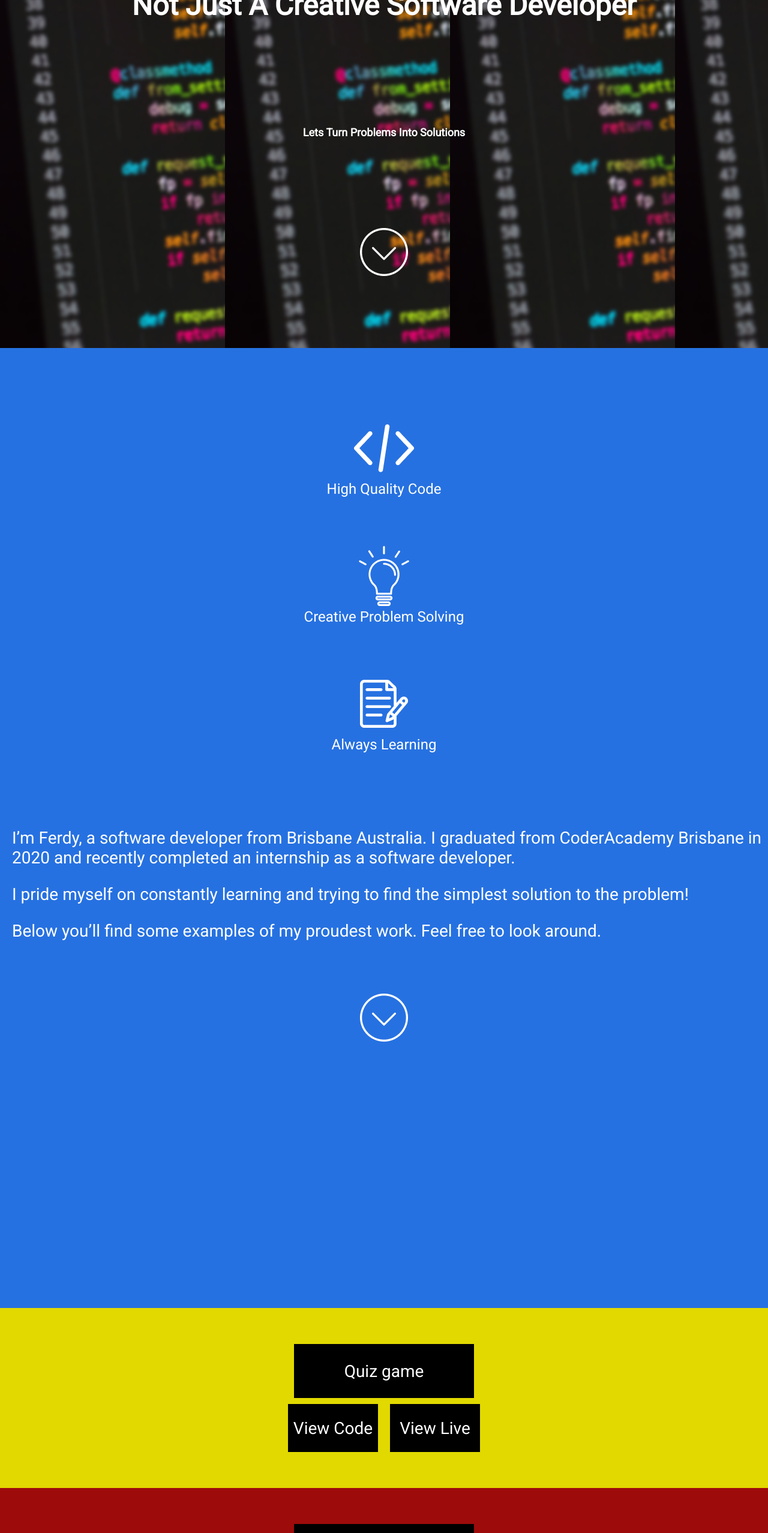
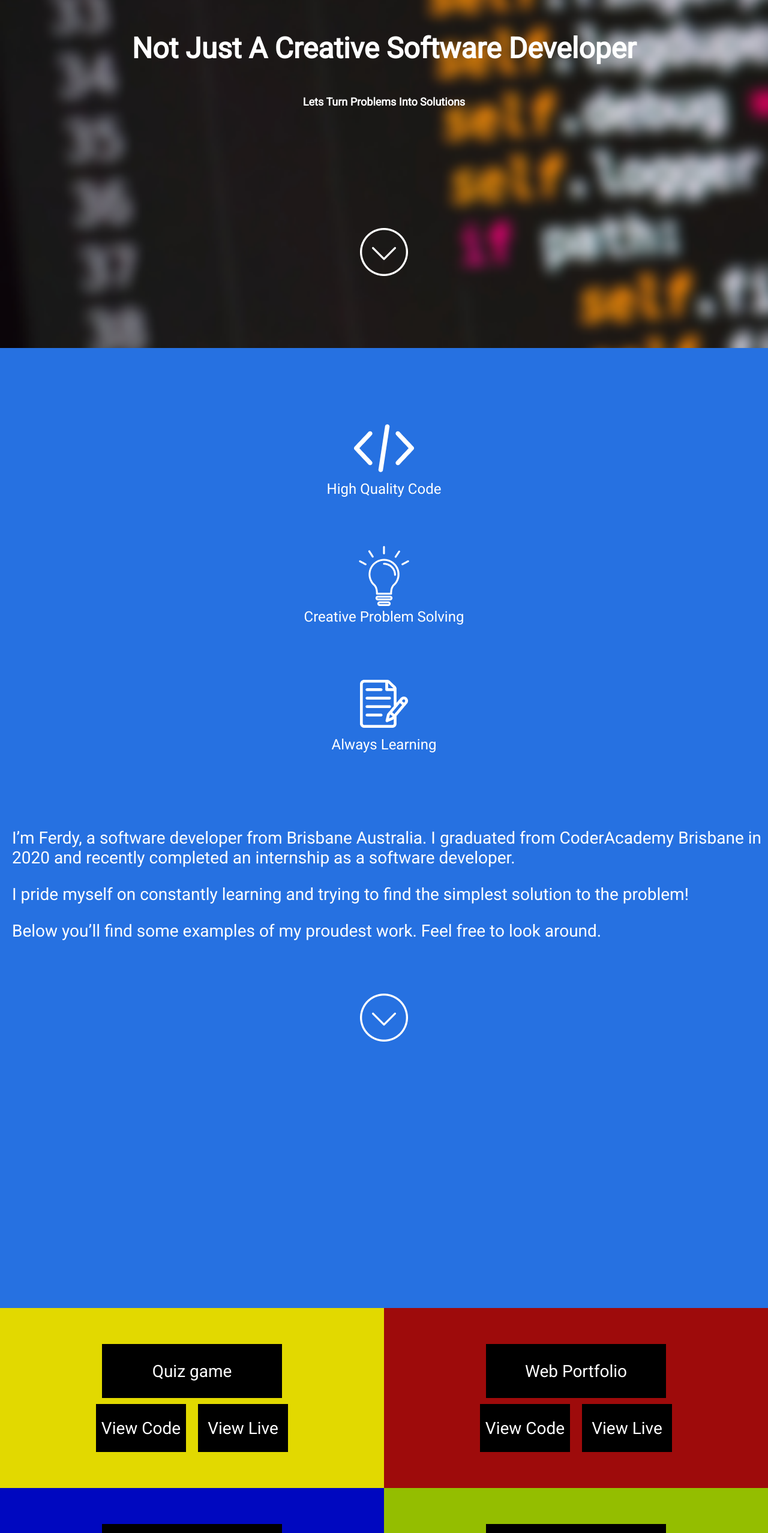
Before and after one commit to FerdyM/developer_portfolio, a React (Create React App) app: page / in a window 1280 px wide. Shown: the part 220-2775 px from the top of the page at 60% size. Built offline with nearby package versions, Linux system fonts and the light colour scheme.

Commit message:
added media queries and styling

```diff
--- a/src/components/stylesheets/LandingPage.css
+++ b/src/components/stylesheets/LandingPage.css
@@ -45,4 +45,59 @@ h3 {
   -ms-flex-item-align: start;
       align-self: flex-start;
 }
+
+@media screen and (min-width: 800px) {
+  .main {
+    margin-top: 0;
+    width: 100%;
+    height: 100vh;
+    background-image: url("../../images/chris-ried-ieic5Tq8YMk-unsplash (1) 1.png");
+    background-size: cover;
+    display: -ms-grid;
+    display: grid;
+    -ms-grid-rows: 25% 25% 25% 25%;
+        grid-template-rows: 25% 25% 25% 25%;
+    -ms-grid-columns: 100%;
+        grid-template-columns: 100%;
+    color: #FFFFFF;
+  }
+  h2, h3 {
+    margin: 0;
+    padding: 0;
+  }
+  h2 {
+    -ms-grid-column: 1;
+    -ms-grid-column-span: 1;
+    grid-column: 1/2;
+    -ms-grid-row: 2;
+    -ms-grid-row-span: 1;
+    grid-row: 2/3;
+    font-size: 48px;
+    -ms-flex-item-align: center;
+        -ms-grid-row-align: center;
+        align-self: center;
+  }
+  h3 {
+    -ms-grid-row: 2;
+    -ms-grid-row-span: 1;
+    grid-row: 2/3;
+    -ms-grid-column: 1;
+    -ms-grid-column-span: 1;
+    grid-column: 1/2;
+    font-size: 18px;
+    font-weight: bold;
+    -ms-flex-item-align: end;
+        align-self: flex-end;
+    padding-top: 30px;
+  }
+  .down-arrow {
+    -ms-grid-row: 4;
+    -ms-grid-row-span: 1;
+    grid-row: 4/5;
+    -ms-grid-column-align: center;
+        justify-self: center;
+    -ms-flex-item-align: start;
+        align-self: flex-start;
+  }
+}
 /*# sourceMappingURL=LandingPage.css.map */
--- a/src/components/stylesheets/LandingPage.scss
+++ b/src/components/stylesheets/LandingPage.scss
@@ -32,3 +32,44 @@ h3 {
     justify-self: center;
     align-self: flex-start;
 }
+
+@media screen and (min-width: 800px) {
+    .main {
+        margin-top: 0;
+        width: 100%;
+        height: 100vh;
+        background-image: url("../../images/chris-ried-ieic5Tq8YMk-unsplash\ \(1\)\ 1.png");
+        background-size: cover;
+        display: grid;
+        grid-template-rows: 25% 25% 25% 25%;
+        grid-template-columns: 100%;
+        color: #FFFFFF;
+    }
+
+    h2, h3 {
+        margin: 0;
+        padding: 0;
+    }
+
+    h2 {
+        grid-column: 1/2;
+        grid-row: 2/3;
+        font-size: 48px;
+        align-self: center;
+    }
+
+    h3 {
+        grid-row: 2/3;
+        grid-column: 1/2;
+        font-size: 18px;
+        font-weight: bold;
+        align-self: flex-end;
+        padding-top: 30px;
+    }
+
+    .down-arrow {
+        grid-row: 4/5;
+        justify-self: center;
+        align-self: flex-start;
+    }
+  }
--- a/src/components/stylesheets/Navbar.css
+++ b/src/components/stylesheets/Navbar.css
@@ -22,7 +22,7 @@
   position: fixed;
   height: 60px;
   width: 100vw;
-  color: black;
+  color: white;
   display: -webkit-box;
   display: -ms-flexbox;
   display: flex;
--- a/src/components/stylesheets/Navbar.scss
+++ b/src/components/stylesheets/Navbar.scss
@@ -20,7 +20,7 @@
     position: fixed;
     height: 60px;
     width: 100vw;
-    color: black;
+    color: white;
     display: flex;
     justify-content: space-between;
     background: transparent;
--- a/src/components/stylesheets/Projects.css
+++ b/src/components/stylesheets/Projects.css
@@ -79,4 +79,97 @@
 .projects-container .project4 {
   background: #94BE00;
 }
+
+@media screen and (min-width: 800px) {
+  .projects-container {
+    width: 100%;
+    color: white;
+    display: -ms-grid;
+    display: grid;
+    -ms-grid-columns: 50% 50%;
+        grid-template-columns: 50% 50%;
+  }
+  .projects-container .project {
+    -ms-grid-column: 1;
+    -ms-grid-column-span: 1;
+    grid-column: 1/2;
+    display: -ms-grid;
+    display: grid;
+    -ms-grid-columns: 100%;
+        grid-template-columns: 100%;
+    -ms-grid-rows: 1fr 100px 80px 1fr;
+        grid-template-rows: 1fr 100px 80px 1fr;
+    width: 100%;
+    height: 300px;
+    background: #E2D900;
+  }
+  .projects-container .project .project-title {
+    justify-self: center;
+    -ms-grid-row: 2;
+    -ms-grid-row-span: 1;
+    grid-row: 2/3;
+    width: 300px;
+    height: 90px;
+    background: black;
+    display: -webkit-box;
+    display: -ms-flexbox;
+    display: flex;
+    -webkit-box-pack: center;
+        -ms-flex-pack: center;
+            justify-content: center;
+    -webkit-box-align: center;
+        -ms-flex-align: center;
+            align-items: center;
+    font-size: 28px;
+    font-weight: medium;
+  }
+  .projects-container .project .project-links-container {
+    justify-self: center;
+    -ms-grid-row: 3;
+    -ms-grid-row-span: 1;
+    grid-row: 3/4;
+    height: 80px;
+    width: 320px;
+    display: -webkit-box;
+    display: -ms-flexbox;
+    display: flex;
+    -webkit-box-pack: justify;
+        -ms-flex-pack: justify;
+            justify-content: space-between;
+  }
+  .projects-container .project .project-links-container a {
+    width: 150px;
+    height: 80px;
+    background: black;
+    display: -webkit-box;
+    display: -ms-flexbox;
+    display: flex;
+    -webkit-box-pack: center;
+        -ms-flex-pack: center;
+            justify-content: center;
+    -webkit-box-align: center;
+        -ms-flex-align: center;
+            align-items: center;
+    font-size: 28px;
+    font-weight: medium;
+  }
+  .projects-container .project2 {
+    -ms-grid-column: 2;
+    -ms-grid-column-span: 1;
+    grid-column: 2/3;
+    background: #9E0B0B;
+  }
+  .projects-container .project3 {
+    -ms-grid-column: 1;
+    -ms-grid-column-span: 1;
+    grid-column: 1/2;
+    background: #0008C0;
+  }
+  .projects-container .project4 {
+    -ms-grid-column: 2;
+    -ms-grid-column-span: 1;
+    grid-column: 2/3;
+    background: #94BE00;
+  }
+}
 /*# sourceMappingURL=Projects.css.map */
--- a/src/components/stylesheets/Projects.scss
+++ b/src/components/stylesheets/Projects.scss
@@ -49,3 +49,63 @@
         background: #94BE00;
     }
 }
+
+@media screen and (min-width: 800px) {
+    .projects-container {
+        width: 100%;
+        color: white;
+        display: grid;
+        grid-template-columns: 50% 50%;
+        .project {
+            grid-column: 1/2;
+            display: grid;
+            grid-template-columns: 100%;
+            grid-template-rows: 1fr 100px 80px 1fr;
+            width: 100%;
+            height: 300px;
+            background: #E2D900;
+            .project-title {
+                justify-self: center;
+                grid-row: 2/3;
+                width: 300px;
+                height: 90px;
+                background: black;
+                display: flex;
+                justify-content: center;
+                align-items: center;
+                font-size: 28px;
+                font-weight: medium;
+            }
+            .project-links-container {
+                justify-self: center;
+                grid-row: 3/4;
+                height: 80px;
+                width: 320px;
+                display: flex;
+                justify-content: space-between;
+                a {
+                    width: 150px;
+                    height: 80px;
+                    background: black;
+                    display: flex;
+                    justify-content: center;
+                    align-items: center;
+                    font-size: 28px;
+                    font-weight: medium;
+                }
+            }
+        }
+        .project2 {
+            grid-column: 2/3;
+            background: #9E0B0B;
+        }
+        .project3 {
+            grid-column: 1/2;
+            background: #0008C0;
+        }
+        .project4 {
+            grid-column: 2/3;
+            background: #94BE00;
+        }
+    }
+}
```
Also changed, not shown: 2 other files (tests, documents, lock files or other folders).
